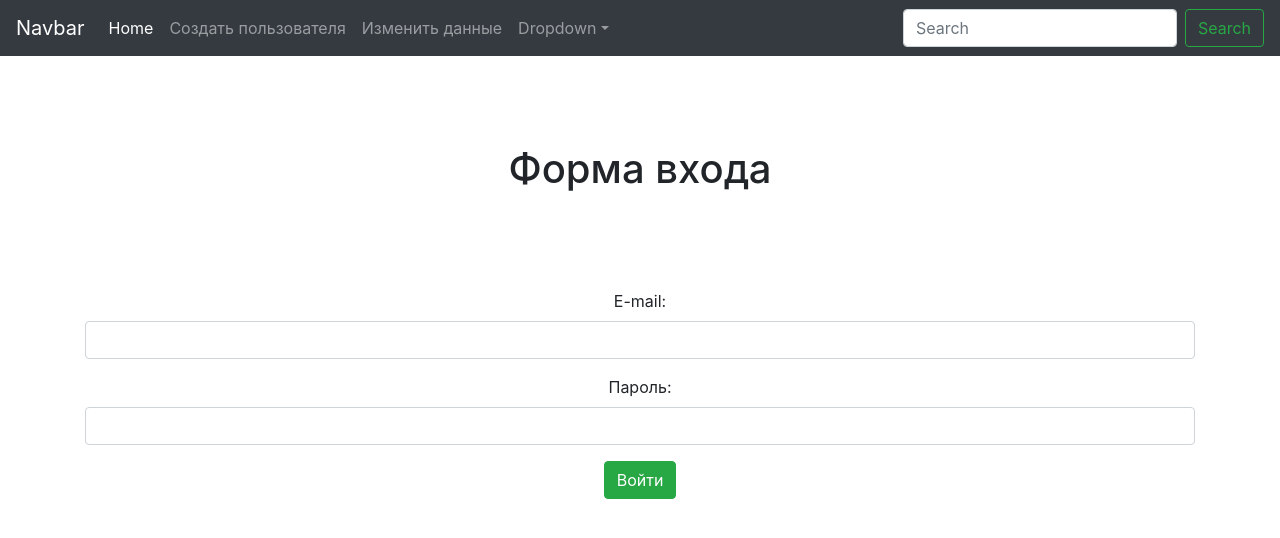
After one commit to olegJF/find_it, a Django app: page /login/ in a window 1280 px wide. The commit adds this page. Shown: the top 538 px of the page. Run offline with Django 3.2, Linux system fonts and the light colour scheme; some libraries are stand-ins or nearby versions.

Commit message:
Добавлены файлы для отображения форм входа и редактирования данных подписчика

```diff
--- a/find_it/urls.py
+++ b/find_it/urls.py
@@ -23,5 +23,7 @@ urlpatterns = [
     url(r'^index/', index),
     url(r'^home/', home),
     url(r'^list/', vacancy_list, name='list'),
+    url(r'^login/', login_subscriber, name='login'),
+    url(r'^update/', update_subscriber, name='update'),
     url(r'^create/', SubscriberCreate.as_view(), name='create'),
 ]
--- /dev/null
+++ b/subscribers/templates/subscribers/login.html
@@ -0,0 +1,20 @@
+{% extends 'base.html' %}
+
+{% block title %}   Форма входа подписчиков         {% endblock title %}
+{% block content %}
+<div class="row my-5">
+    <div class="col">
+        <h1 class="my-5 ">Форма входа</h1>
+    </div>
+</div>
+
+
+<div class="row">
+    <div class="col">
+        <form method="post" action=""> {% csrf_token %}
+            {{form.as_p}}
+            <button type="submit" class="btn btn-success">Войти</button>
+        </form>
+    </div>
+</div>
+{% endblock content %}
--- a/subscribers/views.py
+++ b/subscribers/views.py
@@ -1,4 +1,4 @@
-from django.shortcuts import render, redirect
+from django.shortcuts import render, redirect, get_object_or_404
 from .forms import SubscriberModelForm, LogInForm, SubscriberHiddenEmailForm
 from django.views.generic.edit import FormView, CreateView
 from django.contrib import messages
@@ -42,3 +42,15 @@ def update_subscriber(request):
         form = SubscriberHiddenEmailForm(initial={'email': qs.email, 'city': qs.city, 'specialty': qs.specialty,
                                                     'password': qs.password, 'is_active': qs.is_active})
         return render(request, 'subscribers/update.html', {'form': form})
+    elif request.method == 'POST':
+        email = request.session.get('email')
+        user = get_object_or_404(Subscriber, email=email)
+        form = SubscriberHiddenEmailForm(request.POST or None, instance=user)
+        if form.is_valid():
+            form.save()
+            messages.success(request, 'Данные успешно сохранены.')
+            return redirect('list')
+        messages.error(request, 'Проверьте правильность заполнения формы')
+        return render(request, 'subscribers/update.html', {'form': form})
+    else:
+        return redirect('login')
--- a/templates/base.html
+++ b/templates/base.html
@@ -27,13 +27,13 @@
       <div class="collapse navbar-collapse" id="navbarsExampleDefault">
         <ul class="navbar-nav mr-auto">
           <li class="nav-item active">
-            <a class="nav-link" href="#">Home <span class="sr-only">(current)</span></a>
+            <a class="nav-link" href="{% url 'list'%}">Home <span class="sr-only">(current)</span></a>
           </li>
           <li class="nav-item">
-            <a class="nav-link" href="#">Link</a>
+            <a class="nav-link" href="{% url 'create'%}">Создать пользователя</a>
           </li>
           <li class="nav-item">
-            <a class="nav-link disabled" href="#">Disabled</a>
+            <a class="nav-link " href="{% url 'login'%}">Изменить данные</a>
           </li>
           <li class="nav-item dropdown">
             <a class="nav-link dropdown-toggle" href="http://example.com" id="dropdown01" data-toggle="dropdown" aria-haspopup="true" aria-expanded="false">Dropdown</a>
@@ -54,13 +54,13 @@
     <main role="main" class="container my-5">
 
       <div class="starter-template text-center">
-        <div class="row">
+        <div class="row my-4">
             <div class="col">
                 {% if messages %}
-                  <ul class="messages">
+                  <ul class="messages my-4">
                         {% for message in messages %}
                           <li{% if message.tags %} class="{{ message.tags }}"{% endif %}>
-                            {% if message.level == DEFAULT_MESSAGE_LEVELS.ERROR %}Important: {% endif %}
+                            {% if message.level == DEFAULT_MESSAGE_LEVELS.ERROR %}Важно: {% endif %}
                           {{ message }}
                           </li>
                         {% endfor %}
```
Also changed, not shown: subscribers/templates/subscribers/update.html (added, +20 -0 lines).
